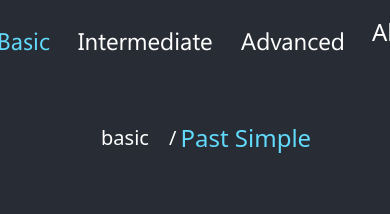
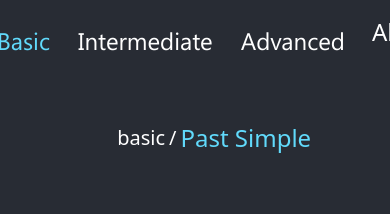
Before and after one commit to PopovDS617/eng-gram, a Next.js app: page /basic/tenses/past-simple in a window 390 px wide. Shown: the top 214 px of the page. Built offline with nearby package versions, Linux system fonts and the light colour scheme.

Commit message:
Update ArticleNavigation.tsx

```diff
--- a/src/components/article/ArticleNavigation.tsx
+++ b/src/components/article/ArticleNavigation.tsx
@@ -19,7 +19,7 @@ const ArticleNavigation = (props: Props) => {
     <div className="flex justify-start items-center w-4/6 ml-10 ">
       <Link href={`/${props.href}`}>
         <div
-          className="text-white mr-1 md:mr-2 text-xl md:text-3xl cursor-pointer hover:text-customBlue w-20 flex justify-center"
+          className="text-white mr-1 md:mr-2 text-xl md:text-3xl cursor-pointer hover:text-customBlue w-20 flex  justify-end md:justify-center"
           onMouseEnter={hoverHandler}
           onMouseLeave={hoverHandler}
         >
```
